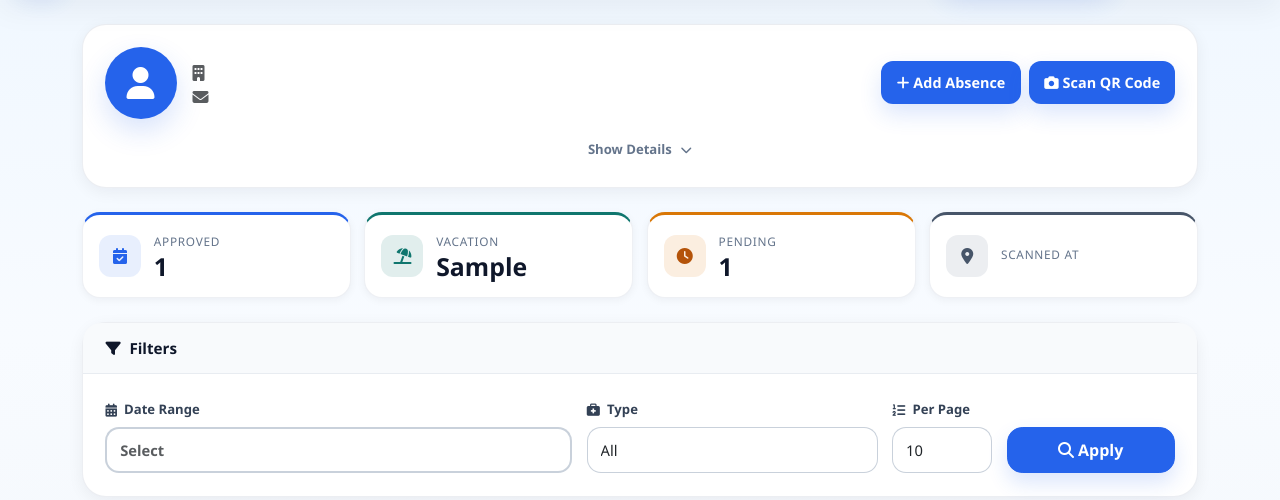
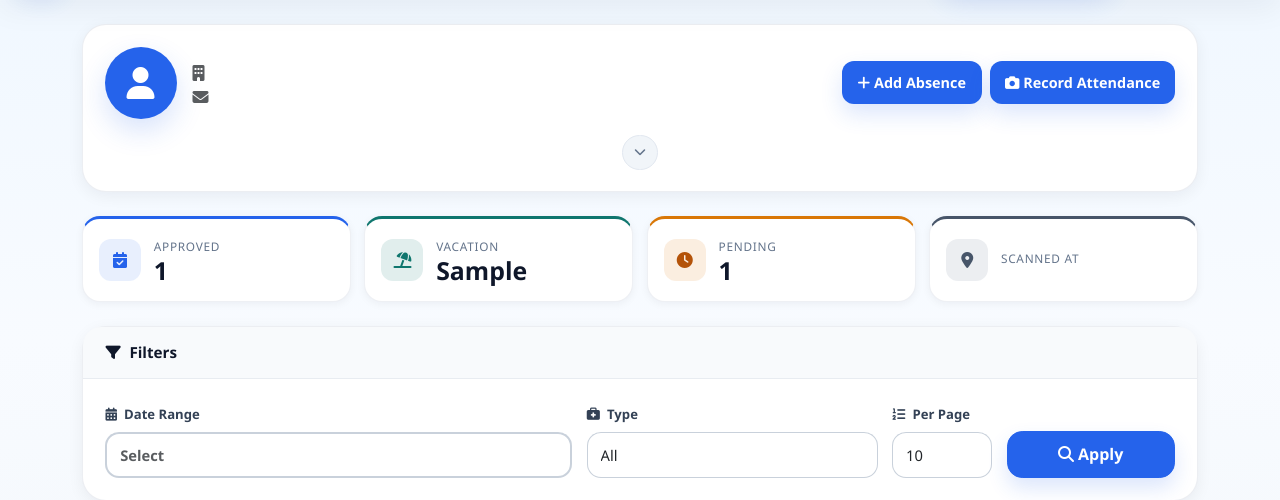
Before and after one commit to Gether1996/qr_reader, a Django app: template viewer/templates/user_dashboard.html in a window 1280 px wide. Shown: the part 75-575 px from the top of the page. Run offline with Django 5.2, Linux system fonts and the light colour scheme; tables that the repository leaves empty hold one stand-in row (values such as "Sample post"); the template is opened without the code that fills it: values that come from a table or form of the project are taken from there, most other values are stand-ins (such as "Sample title", 1, 10 or a date in 2020); some libraries are stand-ins or nearby versions.

Commit message:
style: UI/CSS updates and template adjustments

```diff
--- a/static/css/app_ui.css
+++ b/static/css/app_ui.css
@@ -76,7 +76,7 @@
 .app-dialog-content {
     border: 1px solid rgba(148, 163, 184, 0.18);
     border-radius: 1.4rem;
-    box-shadow: 0 30px 70px rgba(15, 23, 42, 0.18);
+    box-shadow: 0 8px 24px rgba(15, 23, 42, 0.12);
     overflow: hidden;
 }
 
@@ -157,6 +157,48 @@
 
 .app-dialog-validation {
     border-radius: 0.95rem;
+}
+
+/* ---- Details toggle button (collapse/expand) ---- */
+.details-toggle-btn {
+    display: inline-flex;
+    align-items: center;
+    justify-content: center;
+    width: 2.2rem;
+    height: 2.2rem;
+    background: #f1f5f9;
+    border: 1px solid #e2e8f0;
+    border-radius: 50%;
+    color: #64748b;
+    cursor: pointer;
+    transition: background-color 0.15s ease, border-color 0.15s ease, color 0.15s ease;
+}
+
+.details-toggle-btn:hover {
+    background: #e2e8f0;
+    border-color: #94a3b8;
+    color: #334155;
+}
+
+.details-toggle-icon {
+    font-size: 0.75rem;
+    transition: transform 0.2s ease;
+}
+
+.details-toggle-btn[aria-expanded="true"] .details-toggle-icon {
+    transform: rotate(180deg);
+}
+
+:root[data-theme="dark"] .details-toggle-btn {
+    background: rgba(148, 163, 184, 0.1);
+    border-color: rgba(148, 163, 184, 0.2);
+    color: #94a3b8;
+}
+
+:root[data-theme="dark"] .details-toggle-btn:hover {
+    background: rgba(148, 163, 184, 0.18);
+    border-color: rgba(148, 163, 184, 0.35);
+    color: #cbd5e1;
 }
 
 .app-dialog-loading {
@@ -285,6 +327,10 @@
     border-radius: 1rem;
     padding: 1rem;
     margin-bottom: 1rem;
+}
+
+.swal-section input[readonly] {
+    cursor: pointer;
 }
 
 .swal-section:last-child {
@@ -495,7 +541,7 @@
 :root[data-theme="dark"] .app-dialog-content {
     background: rgba(15, 23, 42, 0.98);
     border-color: rgba(148, 163, 184, 0.16);
-    box-shadow: 0 32px 72px rgba(2, 6, 23, 0.5);
+    box-shadow: 0 8px 24px rgba(2, 6, 23, 0.35);
 }
 
 :root[data-theme="dark"] .app-dialog-header,
--- a/static/css/user_dashboard.css
+++ b/static/css/user_dashboard.css
@@ -47,44 +47,6 @@ body {
 .btn-blue:focus {
     color: #fff;
     background: #1e40af;
-}
-
-.details-toggle-btn {
-    display: inline-flex;
-    align-items: center;
-    gap: 0.3rem;
-    background: none;
-    border: none;
-    padding: 0.35rem 0.8rem;
-    border-radius: 8px;
-    font-size: 0.82rem;
-    font-weight: 600;
-    color: #64748b;
-    cursor: pointer;
-    transition: background-color 0.15s ease, color 0.15s ease;
-}
-
-.details-toggle-btn:hover {
-    background: rgba(100, 116, 139, 0.08);
-    color: #334155;
-}
-
-.details-toggle-icon {
-    font-size: 0.72rem;
-    transition: transform 0.25s ease;
-}
-
-.details-toggle-btn[aria-expanded="true"] .details-toggle-icon {
-    transform: rotate(180deg);
-}
-
-:root[data-theme="dark"] .details-toggle-btn {
-    color: #94a3b8;
-}
-
-:root[data-theme="dark"] .details-toggle-btn:hover {
-    background: rgba(148, 163, 184, 0.1);
-    color: #cbd5e1;
 }
 
 .dashboard-summary-grid {
--- a/viewer/templates/company_login.html
+++ b/viewer/templates/company_login.html
@@ -17,7 +17,7 @@
                     <div class="auth-header">
                         <i class="fas fa-building auth-icon text-primary"></i>
                         <h3>{% trans "Company Login" %}</h3>
-                        <p class="text-muted">{% trans "Sign in to manage your QR codes" %}</p>
+                        <p class="text-muted">{% trans "Sign in to manage your workforce" %}</p>
                     </div>
 
                     <form method="post" class="auth-form">
--- a/viewer/templates/company_register.html
+++ b/viewer/templates/company_register.html
@@ -17,7 +17,7 @@
                     <div class="auth-header">
                         <i class="fas fa-building auth-icon text-primary"></i>
                         <h3>{% trans "Register Your Company" %}</h3>
-                        <p class="text-muted">{% trans "Create an account to start managing QR codes" %}</p>
+                        <p class="text-muted">{% trans "Create an account to start tracking attendance" %}</p>
                     </div>
 
                     <form method="post" class="auth-form" id="company-register-form">
--- a/viewer/templates/navbar.html
+++ b/viewer/templates/navbar.html
@@ -120,9 +120,9 @@
                             <i class="fas fa-chevron-down dropdown-arrow"></i>
                         </button>
                         <div class="dropdown-content">
-                            <a href="{% url 'user_scan_qr' %}" class="dropdown-link {% if request.resolver_match.url_name == 'user_scan_qr' %}active{% endif %}" style="color: #10b981;">
+                            <a href="{% url 'user_scan_qr' %}" class="dropdown-link {% if request.resolver_match.url_name == 'user_scan_qr' %}active{% endif %}">
                                 <i class="fas fa-camera"></i>
-                                <span>{% trans "Scan QR" %}</span>
+                                <span>{% trans "Record Attendance" %}</span>
                             </a>
                             {% if current_user.is_manager %}
                             <a href="{% url 'company_dashboard' %}" class="dropdown-link {% if request.resolver_match.url_name == 'company_dashboard' %}active{% endif %}">
@@ -393,7 +393,7 @@
                     </div>
                     <div class="mobile-menu-item-text">
                         <span class="title">{% trans "Dashboard" %}</span>
-                        <span class="subtitle">{% trans "Your QR Codes" %}</span>
+                        <span class="subtitle">{% trans "Your Attendance" %}</span>
                     </div>
                     <i class="fas fa-chevron-right"></i>
                 </a>
@@ -403,8 +403,8 @@
                         <i class="fas fa-camera"></i>
                     </div>
                     <div class="mobile-menu-item-text">
-                        <span class="title">{% trans "Scan QR Code" %}</span>
-                        <span class="subtitle">{% trans "Scan to record location" %}</span>
+                        <span class="title">{% trans "Record Attendance" %}</span>
+                        <span class="subtitle">{% trans "Record attendance and location" %}</span>
                     </div>
                     <i class="fas fa-chevron-right"></i>
                 </a>
@@ -416,7 +416,7 @@
                     </div>
                     <div class="mobile-menu-item-text">
                         <span class="title">{% trans "Company Dashboard" %}</span>
-                        <span class="subtitle">{% trans "Manage employees & QR codes" %}</span>
+                        <span class="subtitle">{% trans "Manage employees & attendance" %}</span>
                     </div>
                     <i class="fas fa-chevron-right"></i>
                 </a>
--- a/viewer/templates/user_dashboard.html
+++ b/viewer/templates/user_dashboard.html
@@ -37,7 +37,7 @@
                             <i class="fas fa-plus me-1 d-none d-sm-inline"></i><span class="d-sm-none"><i class="fas fa-plus"></i></span>{% trans "Add Absence" %}
                         </button>
                         <a href="{% url 'user_scan_qr' %}" class="btn header-action-btn btn-blue flex-fill flex-lg-grow-0">
-                            <i class="fas fa-camera me-1 d-none d-sm-inline"></i><span class="d-sm-none"><i class="fas fa-camera"></i></span>{% trans "Scan QR Code" %}
+                            <i class="fas fa-camera me-1 d-none d-sm-inline"></i><span class="d-sm-none"><i class="fas fa-camera"></i></span>{% trans "Record Attendance" %}
                         </a>
                     </div>
                 </div>
@@ -45,9 +45,8 @@
 
             <!-- Toggle Button -->
             <div class="mt-3 text-center">
-                <button class="details-toggle-btn" type="button" data-bs-toggle="collapse" data-bs-target="#userDetails" aria-expanded="false" aria-controls="userDetails">
-                    <span id="detailsText">{% trans "Show Details" %}</span>
-                    <i class="fas fa-chevron-down ms-1 details-toggle-icon" id="detailsIcon"></i>
+                <button class="details-toggle-btn" type="button" data-bs-toggle="collapse" data-bs-target="#userDetails" aria-expanded="false" aria-controls="userDetails" title="{% trans 'Show Details' %}">
+                    <i class="fas fa-chevron-down details-toggle-icon"></i>
                 </button>
             </div>
 
@@ -277,13 +276,13 @@
     </div>
 
     <script>
-        // Toggle text when collapsing/expanding (icon rotation handled by CSS)
+        // Toggle tooltip when collapsing/expanding (icon rotation handled by CSS)
         document.getElementById('userDetails').addEventListener('show.bs.collapse', function () {
-            document.getElementById('detailsText').textContent = "{% trans 'Hide Details' %}";
+            document.querySelector('.details-toggle-btn').setAttribute('title', "{% trans 'Hide Details' %}");
         });
 
         document.getElementById('userDetails').addEventListener('hide.bs.collapse', function () {
-            document.getElementById('detailsText').textContent = "{% trans 'Show Details' %}";
+            document.querySelector('.details-toggle-btn').setAttribute('title', "{% trans 'Show Details' %}");
         });
     </script>
 
```
Also changed, not shown: static/css/sweetalert.css (+18 -26 lines), static/scripts/company-dashboard.js (+40 -4 lines), viewer/templates/company_user_details.html (+5 -10 lines), viewer/templates/landing.html (+6 -6 lines).
